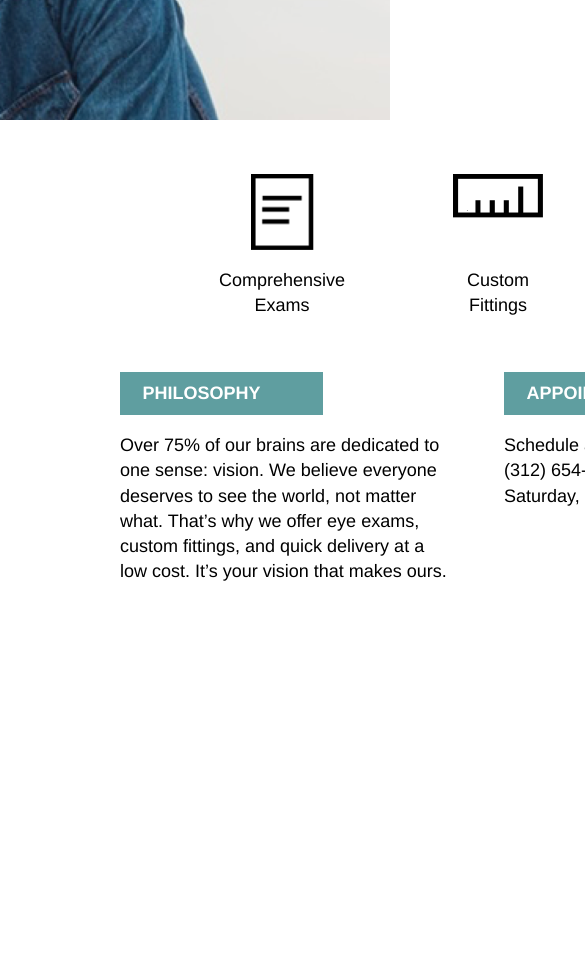
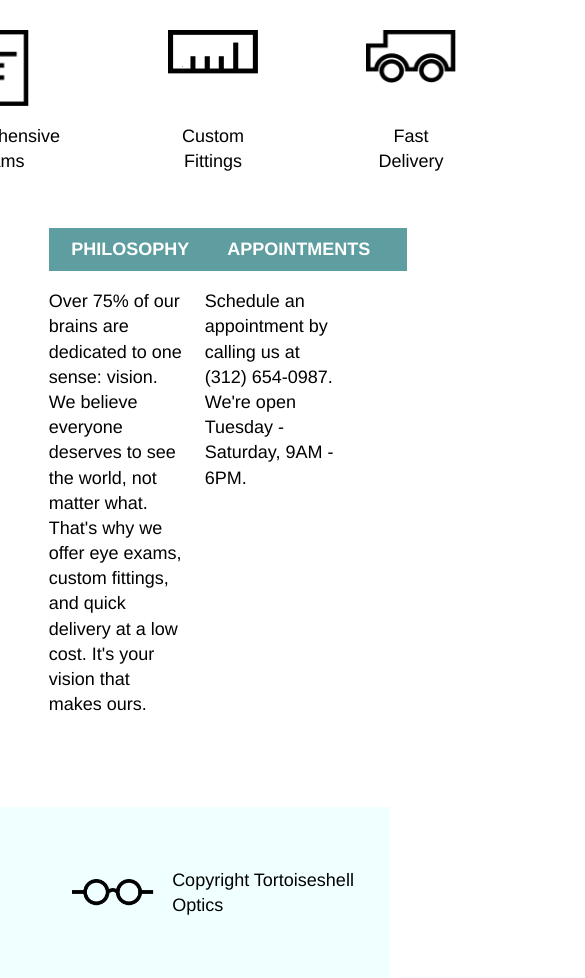
Before and after one commit to DoKe65/TortoiseshellOptics, a plain HTML site: page index.html in a window 390 px wide. Shown: the part 420-1398 px from the top of the page, 585 px wide, since content can reach past the window. Before the commit the page ends 1004 px from the top, so only its background shows below. Drawn offline with Linux system fonts and the light colour scheme.

Commit message:
Add media-queries for middle screens.

```diff
--- a/index.html
+++ b/index.html
@@ -46,24 +46,20 @@
 		<div class="infos main flex row">
 			<div class="info phil flex column">
 				<h2>PHILOSOPHY</h2>
-				<p>Over 75% of our brains are dedicated to one sense: vision. We believe everyone deserves to see the world, not matter what. That’s why we offer eye exams, custom fittings, and quick delivery at a low cost. It’s your vision that makes ours.</p>
+				<p>Over 75% of our brains are dedicated to one sense: vision. We believe everyone deserves to see the world, not matter what. That&apos;s why we offer eye exams, custom fittings, and quick delivery at a low cost. It&apos;s your vision that makes ours.</p>
 			</div>
 			<div class="info app flex column">
 				<h2>APPOINTMENTS</h2>
-				<p>Schedule an appointment by calling us at (312) 654-0987. We’re open Tuesday - Saturday, 9AM - 6PM.</p>
+				<p>Schedule an appointment by calling us at (312) 654-0987. We&apos;re open Tuesday - Saturday, 9AM - 6PM.</p>
 			</div>
-
-
 		</div>
 
 	</div>
 
-
-
-
-
-
-
+	<footer class="flex row">
+		<img src="resources/imgs/logo-black.png">
+    <span>Copyright Tortoiseshell Optics</span>
+	</footer>
 
 </body>
 </html>
--- a/resources/css/style.css
+++ b/resources/css/style.css
@@ -25,6 +25,10 @@ body {
 
 .navigation {
 	color: white;
+}
+
+.headline, footer {
+    width: 1032px;
 }
 
 /* Header */
@@ -62,7 +66,6 @@ nav span {
 }
 
 .headline {
-	width: 1032px;
 	justify-content: flex-end;
 }
 
@@ -79,6 +82,7 @@ nav span {
 .maincontent {
 	justify-content: center;
 	flex-wrap: wrap;
+  margin-bottom: 5rem;
 }
 
 /* Features */
@@ -129,3 +133,43 @@ nav span {
 	width: 10rem;
 	margin-bottom: 1rem;
 }
+
+/* Footer */
+
+footer {
+  background-color: azure;
+  justify-content: flex-start;
+  align-items: center;
+  margin: auto;
+}
+
+footer img {
+  height: 1.5rem;
+  margin: 4rem 1rem 4rem 4rem;
+}
+
+/* Media Query for middle-screens */
+
+@media only screen and (max-width: 996px) {
+
+  .main,
+  .headline,
+  footer {
+    width: 100%;
+  }
+
+  header {
+  height: 22rem;
+  }
+
+  .navigation {
+    margin: 0 0 5rem 0;
+  }
+
+  .headline h1 {
+    padding: 0.75rem 4rem;
+    font-size: 1.33rem;
+    margin-right: 2rem;
+  }
+
+}
```
